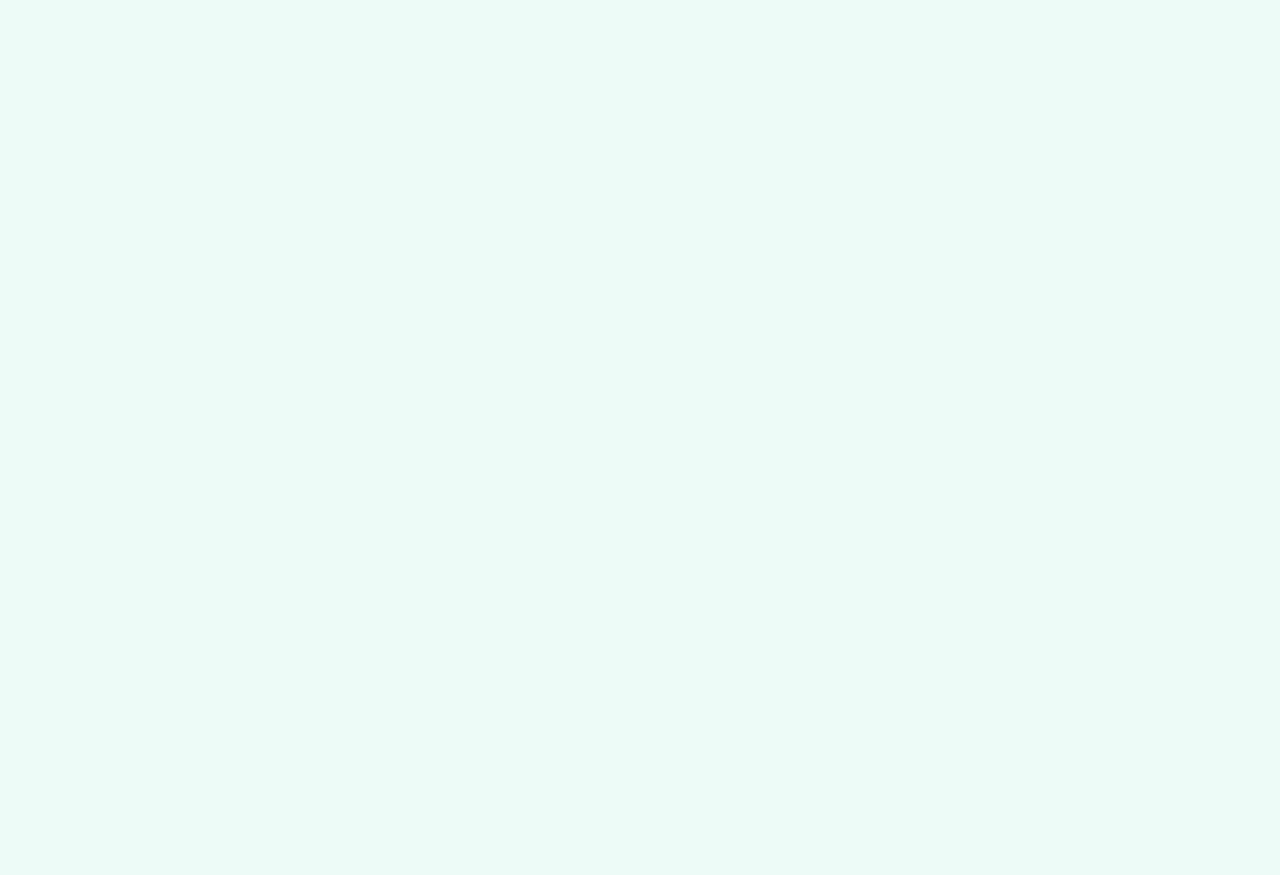
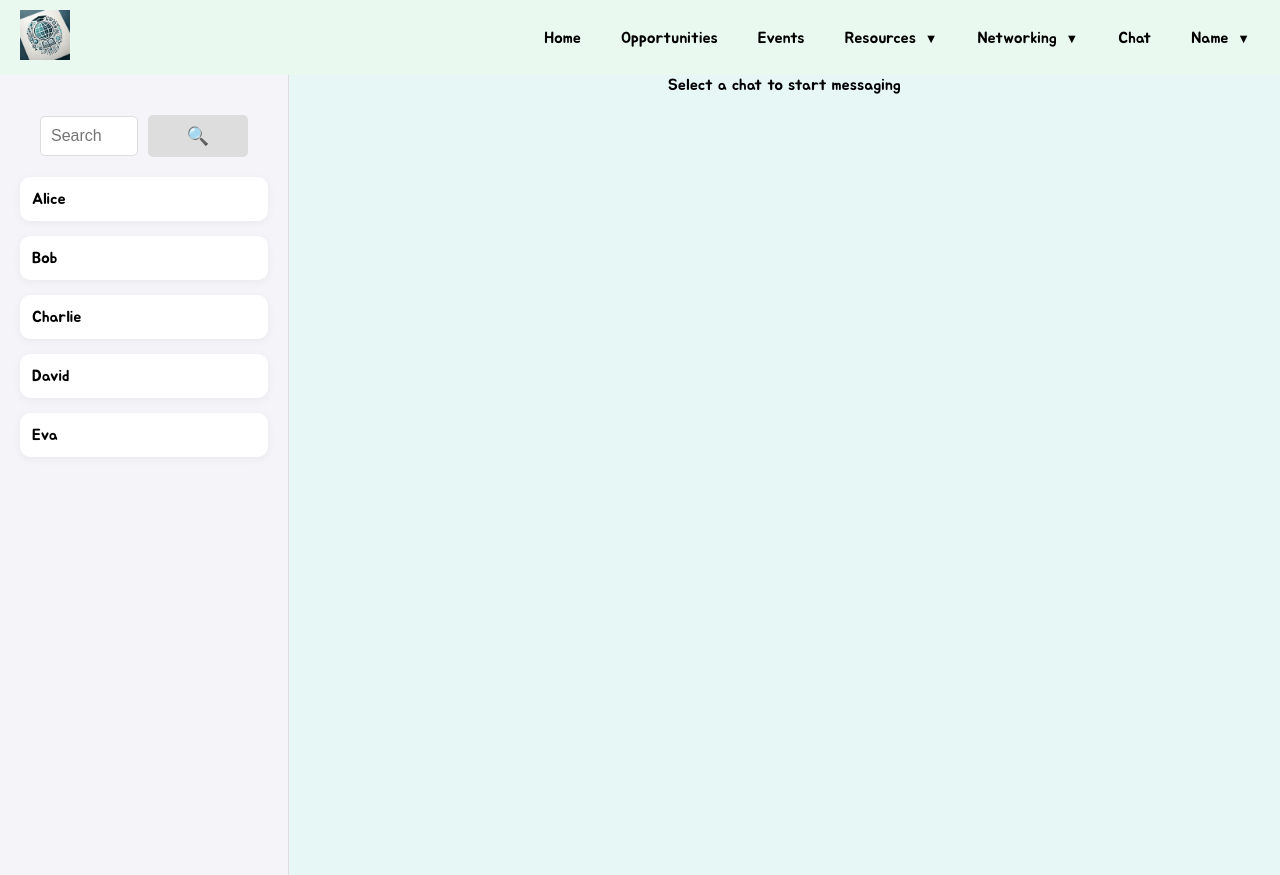
Before and after one commit to saiswethat/eduverse, a React (Create React App) app: page /chats in a window 1280 px wide. Before the commit this address had no page. Before the commit the page ends 800 px from the top, so only its background shows below. Built offline with nearby package versions, Linux system fonts and the light colour scheme.

Commit message:
Added private chats and removed x icon from search bar

```diff
--- /dev/null
+++ b/src/ChatApp.js
@@ -0,0 +1,46 @@
+import React, { useState } from 'react';
+import ChatList from './ChatList';
+import ChatWindow from './ChatWindow';
+import SearchBar from './SearchBar';
+import './css/ChatApp.css';
+import Header from './Header';
+
+const ChatApp = () => {
+  const [selectedChat, setSelectedChat] = useState(null);
+  const [searchTerm, setSearchTerm] = useState('');
+
+  const chats = [
+    { id: 1, name: 'Alice' },
+    { id: 2, name: 'Bob' },
+    { id: 3, name: 'Charlie' },
+    { id: 4, name: 'David' },
+    { id: 5, name: 'Eva' },
+  ];
+  const handleSearch = (term) => {
+    setSearchTerm(term.toLowerCase());
+  };
+  const filteredChats = chats.filter(chat =>
+    chat.name.toLowerCase().includes(searchTerm.toLowerCase())
+  );
+
+  return (
+    <>
+    <Header/>
+    <div className="chat-app">
+      <div className="chat-list-section">
+        <SearchBar onSearch={handleSearch} />
+        <ChatList chats={filteredChats} setSelectedChat={setSelectedChat} />
+      </div>
+      <div className="chat-window-section">
+        {selectedChat ? (
+          <ChatWindow chat={selectedChat} />
+        ) : (
+          <div className="no-chat-selected">Select a chat to start messaging</div>
+        )}
+      </div>
+    </div>
+    </>
+  );
+};
+
+export default ChatApp;
--- /dev/null
+++ b/src/ChatList.js
@@ -0,0 +1,15 @@
+import React from 'react';
+
+const ChatList = ({ chats, setSelectedChat }) => {
+  return (
+    <ul className="chat-list list-text-center">
+      {chats.map(chat => (
+        <li key={chat.id} onClick={() => setSelectedChat(chat)} >
+          {chat.name}
+        </li>
+      ))}
+    </ul>
+  );
+};
+
+export default ChatList;
--- /dev/null
+++ b/src/ChatWindow.js
@@ -0,0 +1,60 @@
+import React, { useState, useEffect, useRef } from 'react';
+import './css/ChatWindow.css';
+
+const ChatWindow = ({ chat }) => {
+  const [messages, setMessages] = useState([
+    { sender: 'Alice', text: 'Hi there!', time: '10:01 AM', type: 'received' },
+    { sender: 'You', text: 'Hello!', time: '10:02 AM', type: 'sent' },
+    { sender: 'Alice', text: 'How are you?', time: '10:03 AM', type: 'received' },
+  ]);
+
+  const [newMessage, setNewMessage] = useState('');
+  const messagesEndRef = useRef(null); // Create a ref for the messages end
+
+  const handleSendMessage = () => {
+    if (newMessage.trim()) {
+      const newMsg = {
+        sender: 'You',
+        text: newMessage,
+        time: new Date().toLocaleTimeString([], { hour: '2-digit', minute: '2-digit' }),
+        type: 'sent',
+      };
+      setMessages([...messages, newMsg]);
+      setNewMessage(''); // clear input after sending
+    }
+  };
+
+  // Scroll to the bottom whenever messages change
+  useEffect(() => {
+    if (messagesEndRef.current) {
+      messagesEndRef.current.scrollIntoView({ behavior: 'smooth' });
+    }
+  }, [messages]); // Only run when messages change
+
+  return (
+    <div className="chat-window">
+      <h2>Chat with {chat.name}</h2>
+      <div className="pm-chat-messages">
+        {messages.map((msg, index) => (
+          <div key={index} className={`message ${msg.type}`}>
+            <p className="message-text">{msg.text}</p>
+            <span className="message-time">{msg.time}</span>
+          </div>
+        ))}
+        {/* Empty div to act as a scroll target */}
+        <div ref={messagesEndRef} />
+      </div>
+      <div className="message-input-section">
+        <input
+          type="text"
+          placeholder="Type a message..."
+          value={newMessage}
+          onChange={(e) => setNewMessage(e.target.value)}
+        />
+        <button onClick={handleSendMessage}>Send</button>
+      </div>
+    </div>
+  );
+};
+
+export default ChatWindow;
--- a/src/SearchBar.js
+++ b/src/SearchBar.js
@@ -10,11 +10,6 @@ function SearchBar({ onSearch }) {
     onSearch(value);
   };
 
-  const clearSearch = () => {
-    setSearchTerm("");
-    onSearch(""); // Clear the search result
-  };
-
   return (
     <div className="searchBar-search-bar">
       <input
@@ -23,19 +18,6 @@ function SearchBar({ onSearch }) {
         placeholder="Search"
         onChange={handleInputChange}
       />
-      {searchTerm && (
-        <span className="searchBar-clear-icon" onClick={clearSearch}>
-          <svg
-            xmlns="http://www.w3.org/2000/svg"
-            width="18"
-            height="18"
-            fill="#aaa"
-            viewBox="0 0 16 16"
-          >
-            <path d="M1.5 1.5a.5.5 0 0 1 .707 0L8 7.293l5.793-5.793a.5.5 0 0 1 .707.707L8.707 8l5.793 5.793a.5.5 0 0 1-.707.707L8 8.707l-5.793 5.793a.5.5 0 0 1-.707-.707L7.293 8 1.5 2.207a.5.5 0 0 1 0-.707z" />
-          </svg>
-        </span>
-      )}
       <button className="searchBar-search-button">🔍</button>
     </div>
   );
--- /dev/null
+++ b/src/css/ChatApp.css
@@ -0,0 +1,100 @@
+/* Chat App */
+.chat-app {
+  display: flex;
+  height: 100vh; /* Full viewport height */
+  width: 100%;
+}
+
+/* Chat List Section */
+.chat-list-section {
+  flex: 0.2; /* 30% of the screen */
+  background-color: #f4f4f9;
+  padding: 20px;
+  border-right: 1px solid #ddd;
+  overflow-y: auto; /* Allows scrolling if list is long */
+}
+
+/* Search Bar Styling */
+.search-bar {
+  display: flex;
+  justify-content: space-between;
+  align-items: center;
+  padding: 10px;
+  border-radius: 5px;
+  background-color: #ffffff;
+  box-shadow: 0 2px 5px rgba(0, 0, 0, 0.1);
+  margin-bottom: 20px;
+}
+
+.search-bar input {
+  flex: 1;
+  padding: 8px;
+  border: none;
+  border-radius: 4px;
+  margin-right: 10px;
+  outline: none;
+}
+
+.search-bar button {
+  padding: 8px 15px;
+  background-color: #6ae485;
+  border: none;
+  border-radius: 4px;
+  color: white;
+  cursor: pointer;
+}
+
+.search-bar button:hover {
+  background-color: #23e166;
+}
+
+/* Chat List */
+.chat-list {
+  list-style-type: none;
+  padding: 0;
+  margin: 0;
+}
+
+.chat-list li {
+  display: flex;
+  align-items: center;
+  padding: 12px;
+  margin-bottom: 15px;
+  background-color: #fff;
+  border-radius: 10px;
+  box-shadow: 0 2px 10px rgba(0, 0, 0, 0.05);
+  cursor: pointer;
+  transition: background-color 0.2s, box-shadow 0.2s;
+  text-transform: capitalize;
+}
+
+.chat-list li:hover {
+  background-color: #e0e0e0;
+  box-shadow: 0 4px 12px rgba(0, 0, 0, 0.1);
+}
+
+/* Profile Image */
+.chat-list li img {
+  width: 40px;
+  height: 40px;
+  border-radius: 50%;
+  margin-right: 15px;
+}
+
+/* Chat Name */
+.chat-list li .chat-name {
+  font-size: 16px;
+  font-weight: bold;
+  color: #333;
+}
+
+/* Subtext (last message or time) */
+.chat-list li .chat-subtext {
+  font-size: 14px;
+  color: #777;
+  margin-left: auto; /* Align to the right */
+}
+
+.list-text-center{
+  text-align: center;
+}
--- /dev/null
+++ b/src/css/ChatWindow.css
@@ -0,0 +1,103 @@
+/* Chat Window */
+.chat-window {
+    flex: 0.8 1;
+    padding: 20px;
+    display: flex;
+    flex-direction: column;
+    justify-content: flex-start;
+    overflow-y: auto;
+    background-color: white;
+    border-radius: 8px;
+    max-width: 100%; /* Full width */
+    box-shadow: 0 2px 10px rgba(0, 0, 0, 0.1);
+}
+
+/* Chat Messages Container */
+.pm-chat-messages {
+    flex: 1;
+    padding: 10px;
+    display: flex;
+    flex-direction: column; /* Stack messages vertically */
+    overflow-y: auto; /* Scrolling for long chats */
+}
+/* Chat Window Section */
+.chat-window-section {
+    flex: 0.8;
+    display: flex;
+    flex-direction: inherit;
+    justify-content: space-evenly;
+    padding: 0;
+    background-color: #e6f7f5;
+    position: relative;
+    max-height: 100%;
+  }
+
+/* Message Bubbles */
+.message {
+    max-width: 50%; /* Set a max-width to keep it from being too wide */
+    padding: 10px 15px;
+    margin: 5px 0; /* Space between messages */
+    border-radius: 20px;
+    position: relative;
+    word-wrap: break-word;
+    display: inline-block; /* Allow the message to shrink to fit content */
+}
+
+/* Sender (Your) messages on the right */
+.message.sent {
+    align-self: flex-end; /* Align to the right */
+    background-color: #dcf8c6; /* WhatsApp green for sent messages */
+    text-align: right; /* Align text to the right */
+}
+
+/* Receiver (Other person's) messages on the left */
+.message.received {
+    align-self: flex-start; /* Align to the left */
+    background-color: #ffffff; /* White for received messages */
+    border: 1px solid #ddd;
+    text-align: left; /* Align text to the left */
+}
+
+/* Message text */
+.message-text {
+    margin: 0;
+    font-size: 14px;
+}
+
+/* Timestamp */
+.message-time {
+    font-size: 12px;
+    color: #888;
+    margin-top: 5px;
+}
+
+/* Input section */
+.message-input-section {
+    display: flex;
+    padding: 10px;
+    border-top: 1px solid #ddd;
+    background-color: white;
+}
+
+.message-input-section input {
+    flex: 1;
+    padding: 10px;
+    border: 1px solid #ddd;
+    border-radius: 20px;
+    outline: none;
+}
+
+.message-input-section button {
+    padding: 10px 20px;
+    margin-left: 10px;
+    background-color: #73c2ef;
+    color: white;
+    border: none;
+    border-radius: 20px;
+    cursor: pointer;
+    transition: background-color 0.2s;
+}
+
+.message-input-section button:hover {
+    background-color: #1473e8;
+}
--- a/src/css/SearchBar.css
+++ b/src/css/SearchBar.css
@@ -22,15 +22,3 @@
   border: none;
   cursor: pointer;
 }
-
-.searchBar-clear-icon {
-  position: absolute;
-  right: 24%; /* Adjust according to the input width */
-  cursor: pointer;
-  color: #aaa; /* Grey color for the icon */
-  font-size: 18px; /* Adjust size as needed */
-}
-
-.searchBar-clear-icon:hover {
-  color: #000; /* Change color on hover */
-}
--- a/src/index.js
+++ b/src/index.js
@@ -14,6 +14,7 @@ import Tips from "./Tips";
 import BuildYourResume from "./BuildYourResume";
 import Events from "./Events";
 import GroupsPage from "./GroupsPage";
+import ChatApp from "./ChatApp";
 const root = ReactDOM.createRoot(document.getElementById("root"));
 root.render(
   <React.StrictMode>
@@ -31,6 +32,7 @@ root.render(
         <Route path="/tips" element={<Tips />} />
         <Route path="/events" element={<Events />} />
         <Route path="/groups" element={<GroupsPage/>}/>
+        <Route path="/chats" element={<ChatApp/>}/>
       </Routes>
     </Router>
   </React.StrictMode>
```
